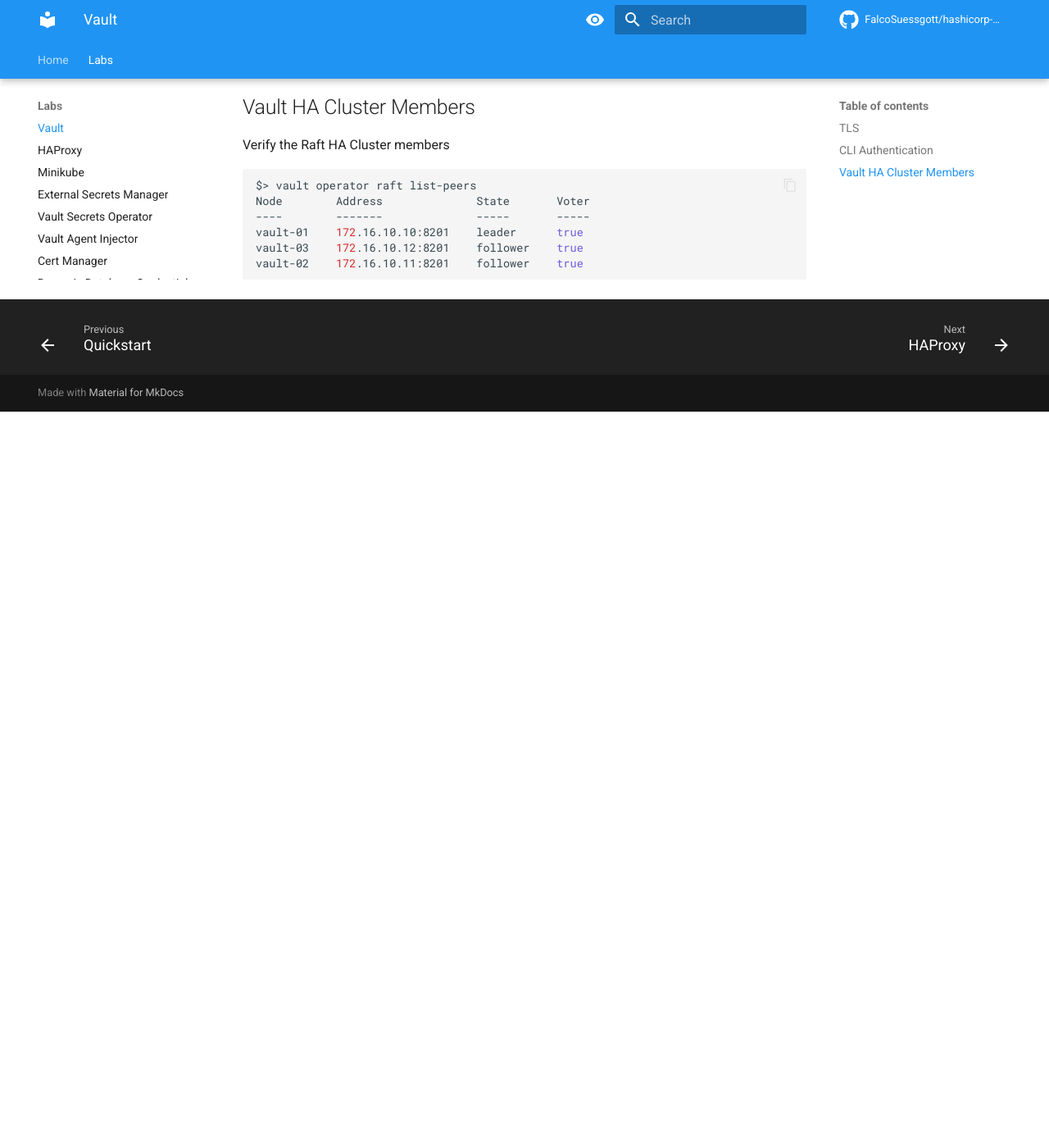
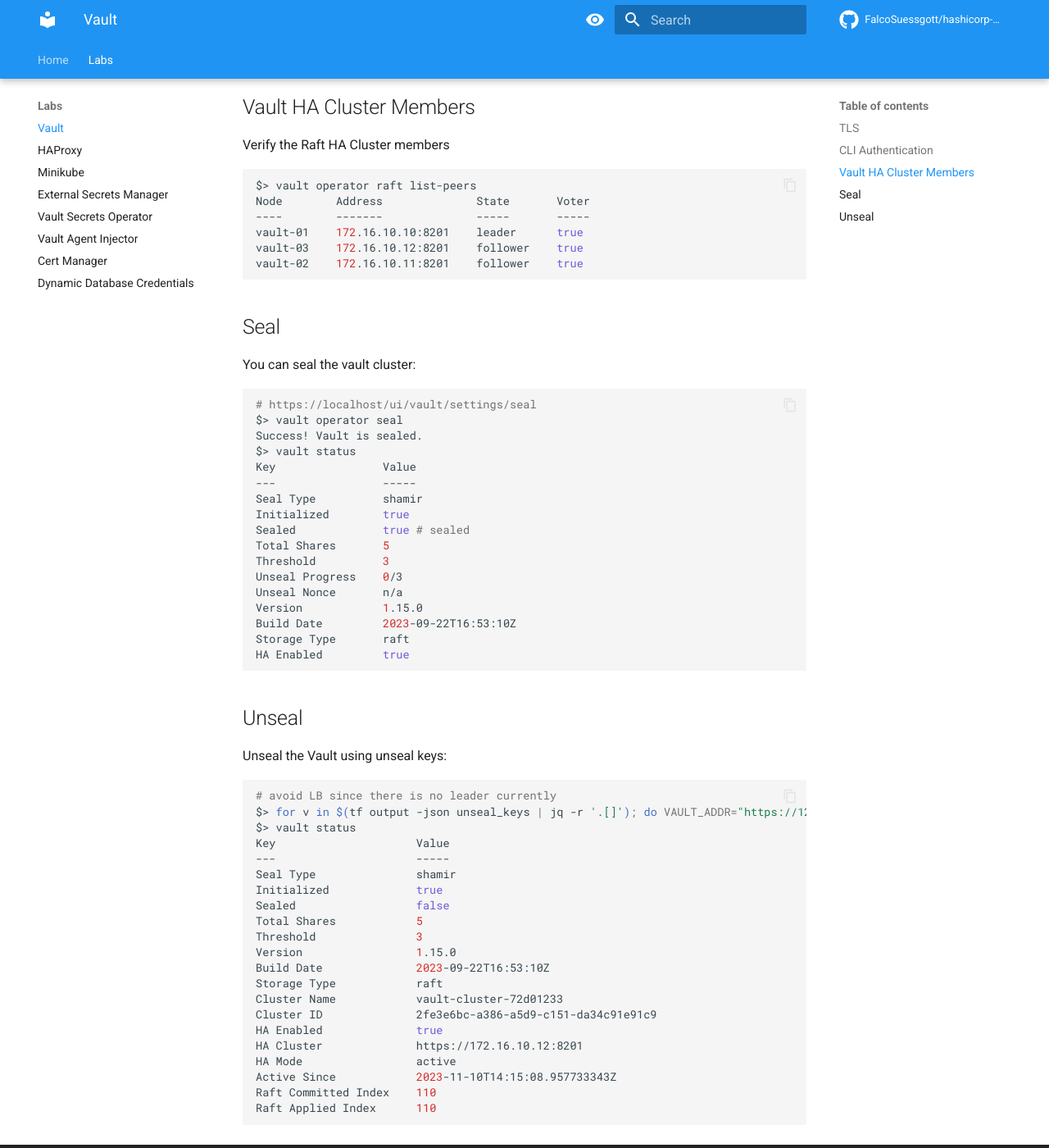
Before and after one commit to FalcoSuessgott/hashicorp-vault-playground, an MkDocs documentation site: the page built from docs/vault.md, in a window 1280 px wide and 1400 px high, scrolled down 1322 px. Shown: the whole window at 82% size. Built offline with MkDocs 1.6.1 and Material for MkDocs 9.7.7, drawn with Linux system fonts in a browser that asks for light colours; comment, search, counter and statistics services are not loaded; before the commit the page ends 1824 px from its top, so only the background shows below that.

Commit message:
feat(sealing): add seal lab

````diff
--- a/docs/vault.md
+++ b/docs/vault.md
@@ -64,3 +64,52 @@
 vault-03    172.16.10.12:8201    follower    true
 vault-02    172.16.10.11:8201    follower    true
 ```
+
+## Seal
+You can seal the vault cluster:
+
+```bash
+# https://localhost/ui/vault/settings/seal
+$> vault operator seal
+Success! Vault is sealed.
+$> vault status
+Key                Value
+---                -----
+Seal Type          shamir
+Initialized        true
+Sealed             true # sealed
+Total Shares       5
+Threshold          3
+Unseal Progress    0/3
+Unseal Nonce       n/a
+Version            1.15.0
+Build Date         2023-09-22T16:53:10Z
+Storage Type       raft
+HA Enabled         true
+```
+
+## Unseal
+Unseal the Vault using unseal keys:
+```bash
+# avoid LB since there is no leader currently
+$> for v in $(tf output -json unseal_keys | jq -r '.[]'); do VAULT_ADDR="https://127.0.0.1:8001" vault operator unseal $v; done
+$> vault status
+Key                     Value
+---                     -----
+Seal Type               shamir
+Initialized             true
+Sealed                  false
+Total Shares            5
+Threshold               3
+Version                 1.15.0
+Build Date              2023-09-22T16:53:10Z
+Storage Type            raft
+Cluster Name            vault-cluster-72d01233
+Cluster ID              2fe3e6bc-a386-a5d9-c151-da34c91e91c9
+HA Enabled              true
+HA Cluster              https://172.16.10.12:8201
+HA Mode                 active
+Active Since            2023-11-10T14:15:08.957733343Z
+Raft Committed Index    110
+Raft Applied Index      110
+```
````
Also changed, not shown: README.md (+2 -2 lines), docs/home.md (+3 -3 lines).
